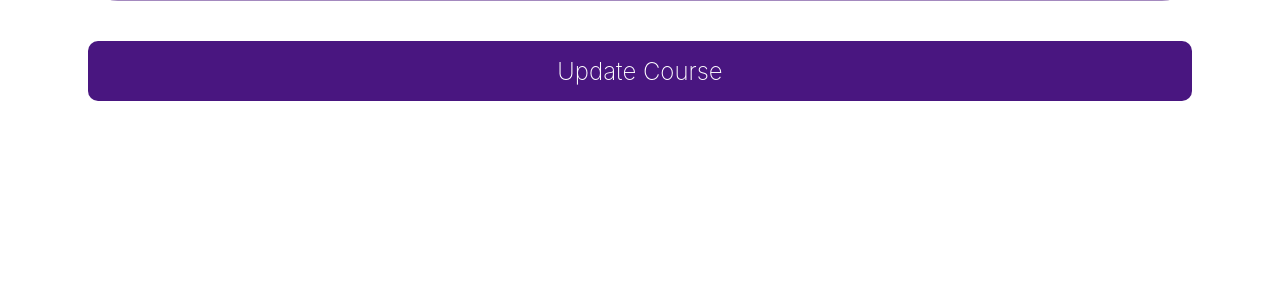
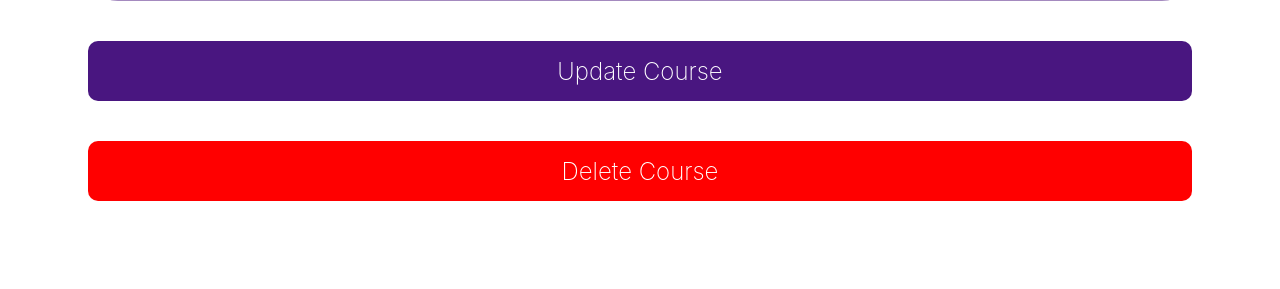
Before and after one commit to software-students-fall2022/web-app-exercise-team-4-1, a Flask app: template flask-server/templates/edit_course.html in a window 1280 px wide. Shown: the part 1166-1455 px from the top of the page. Before the commit the page ends 1267 px from the top, so only its background shows below. Run offline with Flask 2, Linux system fonts and the light colour scheme; the template is opened without the code that fills it, so the values that code supplies are empty; some web fonts are replaced.

Commit message:
Added delete buttons for edit course/section

```diff
--- a/flask-server/templates/edit_course.html
+++ b/flask-server/templates/edit_course.html
@@ -11,6 +11,7 @@
             <textarea type="text" id="description" name="description"
                 placeholder="Course Description">{{course.description}}</textarea>
             <input type="submit" value="Update Course" class="dark-purple-btn" />
+            <input type="submit" value="Delete Course" class="delete-btn" />
         </form>
     </div>
 </div>
--- a/flask-server/templates/edit_section.html
+++ b/flask-server/templates/edit_section.html
@@ -6,7 +6,9 @@
     <span class="section-course-code">{{course.courseID}}</span>
     <pagetitle>{{course.name}}</pagetitle>
     <div>
-        <form method="POST" action="{{ url_for('admin.update_course_section', course_id=course._id,section_id=section._id ) }}" class="course-edit">
+        <form method="POST"
+            action="{{ url_for('admin.update_course_section', course_id=course._id,section_id=section._id ) }}"
+            class="course-edit">
             <span class="edit-title">Create Section</span>
             <div class="edit-days">
                 <span class="day-title">Professor:</span>
@@ -60,6 +62,7 @@
                     Cancel
                 </a>
                 <input type="submit" value="Edit Section" class="open-btn-large" />
+                <input type="submit" value="Delete Section" class="delete-btn" />
             </div>
         </form>
     </div>
```
